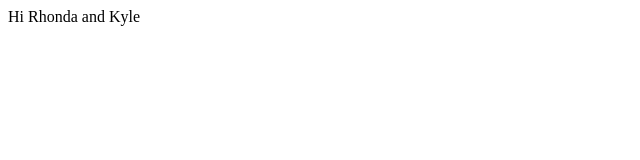
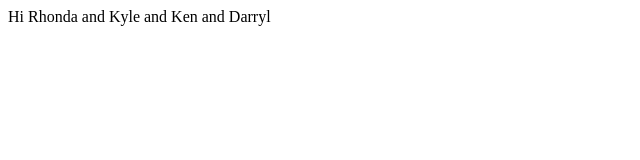
Before and after one commit to everest007/first-repository, a plain HTML site: page beginning.html in a window 1280 px wide. Shown: the whole page, without its empty margins (0-640 px from the left). Drawn offline with Linux system fonts and the light colour scheme.

Commit message:
new people

```diff
--- a/beginning.html
+++ b/beginning.html
@@ -1,5 +1,5 @@
 <!DOCTYPE html>
 <html>
 <Title>FRHSD</Title>
-<body>Hi Rhonda and Kyle</body>
+<body>Hi Rhonda and Kyle and Ken and Darryl</body>
 </html>
```
